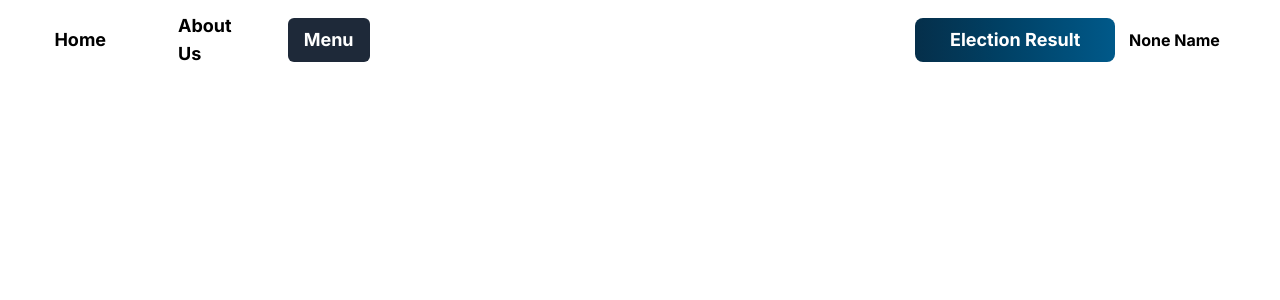
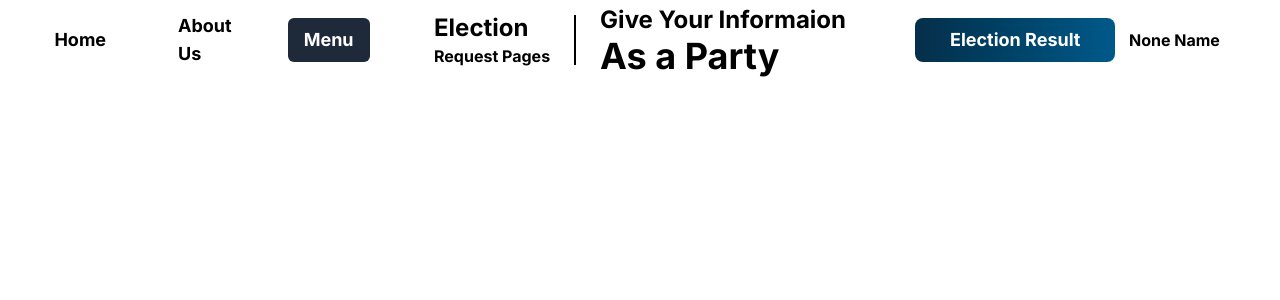
Before and after one commit to Ethiopian-inspired/National-Election---E-vote, a Django app: page /compitition_request/ in a window 1280 px wide. Shown: the top 300 px of the page. Run offline with Django 5.2, Linux system fonts and the light colour scheme; style sheets or scripts are compiled from the project's sources.

Commit message:
feat: NavCenter

```diff
--- a/core/templates/public/Pages/Comp-page/compition-request-page.html
+++ b/core/templates/public/Pages/Comp-page/compition-request-page.html
@@ -2,8 +2,16 @@
 {% load static %}
 
 {% block NavCenter %}
-<div>
-
+<div class="flex justify-center items-center">
+    <div class="inter_Bold">
+        <p class="text-2xl">Election</p>
+        <p>Request Pages</p>
+    </div>
+    <hr class="rotate-90 w-[50px] border-1">
+    <div class="inter_Bold">
+        <p class="text-2xl">Give Your Informaion</p>
+        <p class="text-4xl">As a Party</p>
+    </div>
 </div>
 {% endblock %}
 
```
